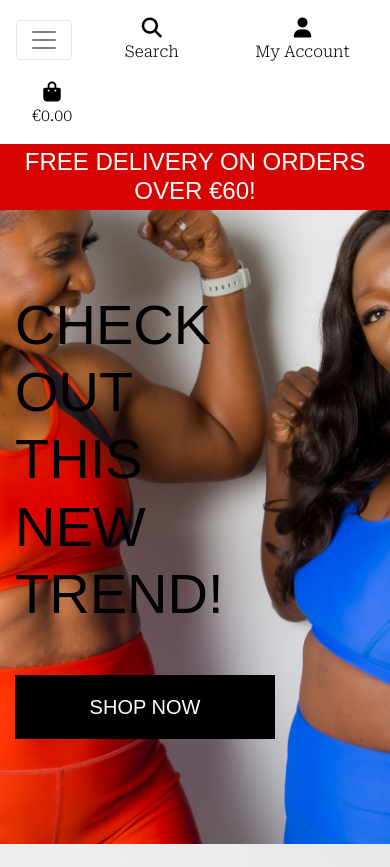
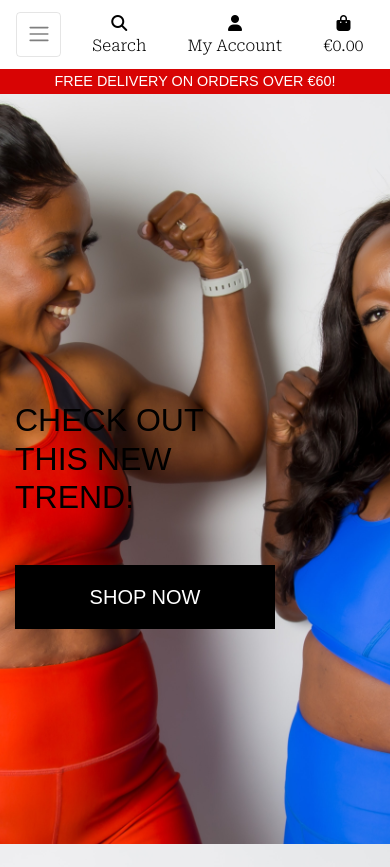
Before and after one commit to Georgette-Lumbe/stay_fit, a Django app: page / in a window 390 px wide. Shown: the top 867 px of the page. Run offline with Django 3.2, Linux system fonts and the light colour scheme; some libraries are stand-ins or nearby versions; some web fonts are replaced.

Commit message:
Base.css refactor

```diff
--- a/static/css/base.css
+++ b/static/css/base.css
@@ -311,7 +311,39 @@ a.category-badge > span.badge:hover {
         height: calc(100vh - 116px);
     }
 
-    .mt-3, .my-3 {
-        margin-top: 3rem!important;
+    .display-4.logo-font.text-black {
+        font-size: 2rem;
+    }
+
+    .nav-link {
+        padding: 0.15rem;
+    }
+
+    .nav-link i.fa-lg {
+        font-size: 1rem;
+    }
+
+    .navbar-toggler {
+        padding: .6rem .6rem;
+        font-size: 1rem;
+    }
+
+    #delivery-banner h4 {
+        font-size: .9rem;
+    }
+
+    .btn.btn-outline-black.rounded-0,
+    .btn.btn-black.rounded-0 {
+        padding: .375rem .375rem;
+    }
+
+    .btn.btn-outline-black.rounded-0.btn-lg,
+    .btn.btn-black.rounded-0.btn-lg {
+        padding: .375rem .375rem;
+        font-size: .75rem;
+    }
+
+    .increment-qty, .decrement-qty {
+        padding: .25rem .5rem !important;
     }
 }
--- a/templates/includes/main-nav.html
+++ b/templates/includes/main-nav.html
@@ -1,4 +1,9 @@
 <div class="collapse navbar-collapse" id="main-nav">
+    <li class="nav-item d-block d-md-none">
+        <a class="logo-font font-weight-bold nav-link text-black mr-5" href="{% url 'home' %}" id="home-link">
+            Home
+        </a>
+    </li>
     <ul class="navbar-nav w-auto mx-auto">
         <li class="nav-item dropdown">
             <a class="logo-font font-weight-bold nav-link text-black mr-5" href="#" id="all-products-link" data-toggle="dropdown" aria-haspopup="true" aria-expanded="false">
--- a/templates/includes/mobile-top-header.html
+++ b/templates/includes/mobile-top-header.html
@@ -32,7 +32,7 @@
             {% if request.user.is_superuser %}
                 <a href="{% url 'add_product' %}" class="dropdown-item">Product Management</a>
             {% endif %}
-            <a href="#" class="dropdown-item">My Profile</a>
+            <a href="{% url 'profile' %}" class="dropdown-item">My Profile</a>
             <a href="{% url 'account_logout' %}" class="dropdown-item">Logout</a>
         {% else %}
             <a href="{% url 'account_signup' %}" class="dropdown-item">Register</a>
```
